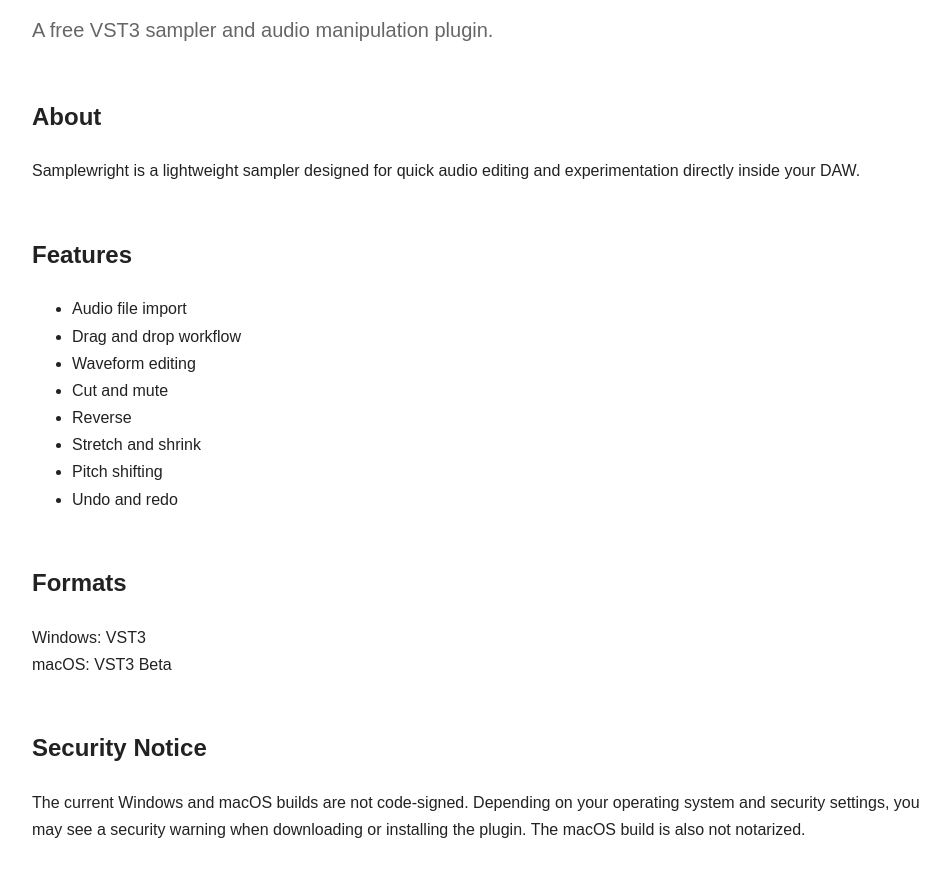
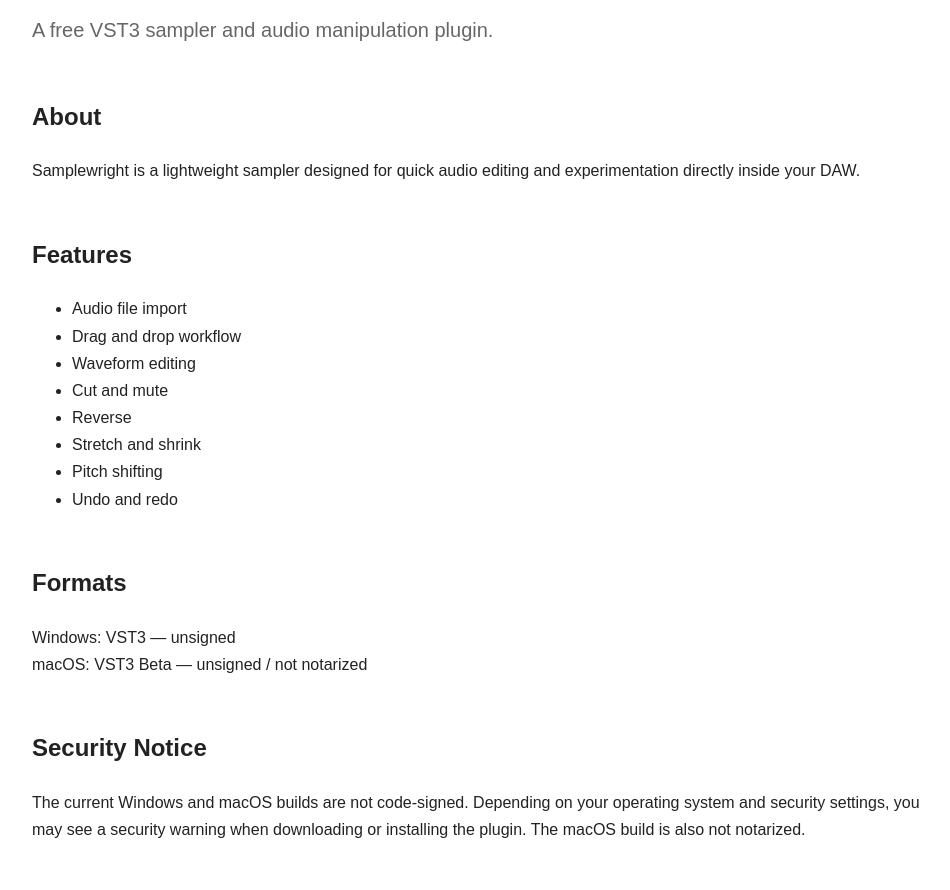
Before and after one commit to oyamaga/Samplewright-site, a plain HTML site: page index.html in a window 1280 px wide. Shown: the part 161-1051 px from the top of the page, without its empty margins (158-1108 px from the left). Drawn offline with Linux system fonts and the light colour scheme.

Commit message:
Update index.html

```diff
--- a/index.html
+++ b/index.html
@@ -80,8 +80,8 @@
         <h2>Formats</h2>
 
         <p>
-            Windows: VST3<br>
-            macOS: VST3 Beta
+            Windows: VST3 — unsigned<br>
+            macOS: VST3 Beta — unsigned / not notarized
         </p>
     </section>
 
```
